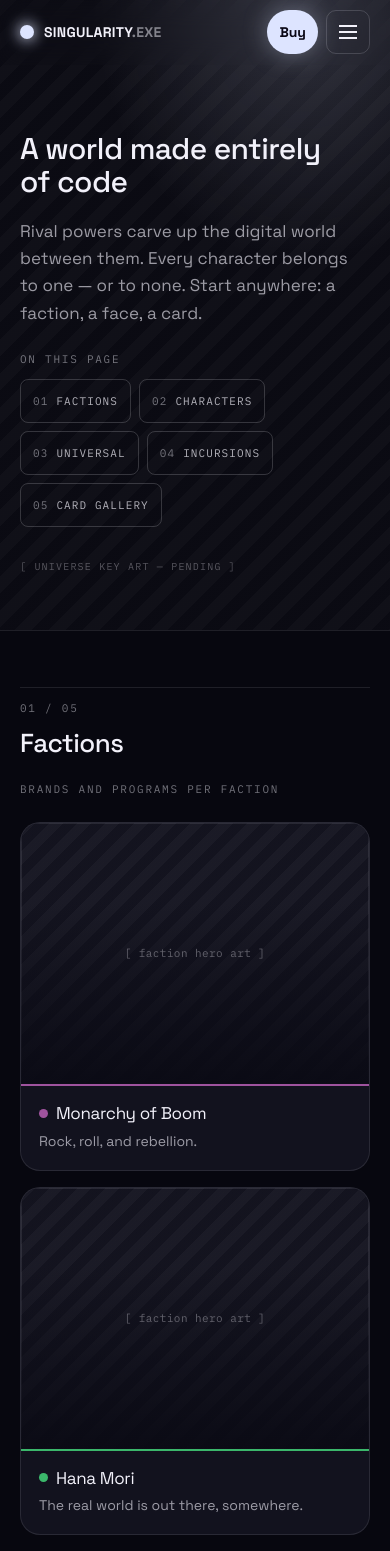
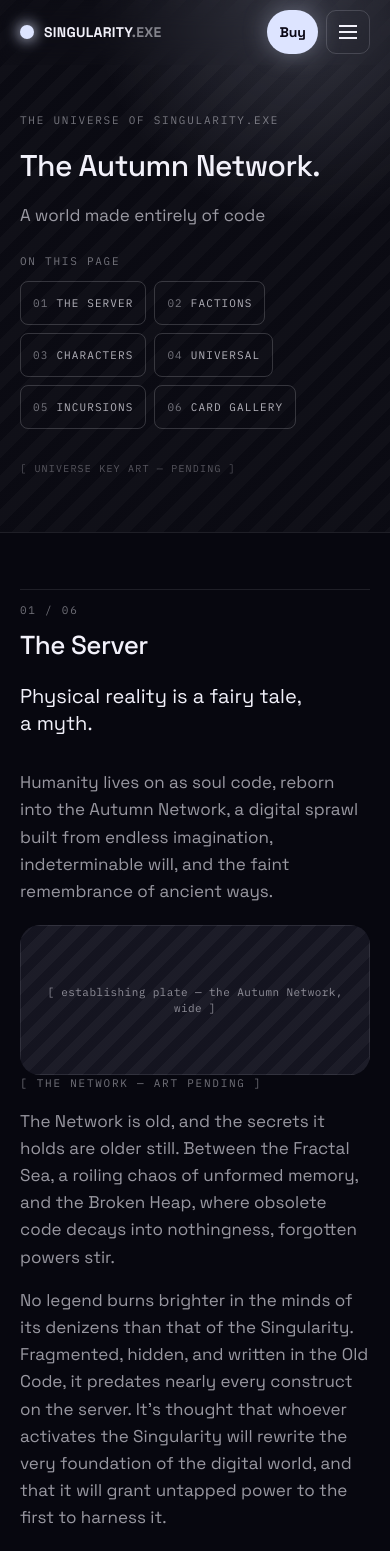
Before and after one commit to wksnders/singularity-website, a Vue app: page /universe in a window 390 px wide. Shown: the top 1551 px of the page. Built offline with nearby package versions, Linux system fonts and the light colour scheme; a web font is replaced by a local one.

Commit message:
world introduction

```diff
--- a/content/en/ui.json
+++ b/content/en/ui.json
@@ -87,16 +87,19 @@
     "artPlaceholder": "[ character art 3:4 ]",
     "factionArtPlaceholder": "[ faction hero art ]",
     "hero": {
-      "title": "A world made entirely of code",
-      "lede": "Rival powers carve up the digital world between them. Every character belongs to one — or to none. Start anywhere: a faction, a face, a card.",
-      "pending": "[ UNIVERSE KEY ART — PENDING ]"
+      "title": "The Autumn Network.",
+      "lede": "A world made entirely of code",
+      "pending": "[ UNIVERSE KEY ART — PENDING ]",
+      "kicker": "The universe of Singularity.exe"
     },
     "sections": {
+      "world": "The Server",
       "factions": "Factions",
       "characters": "Characters",
       "universal": "Universal",
       "incursions": "Incursions",
-      "cards": "Card gallery"
+      "cards": "Card gallery",
+      "lexicon": "Lexicon"
     },
     "factions": {
       "note": "Brands and programs per faction",
@@ -115,19 +118,79 @@
     },
     "universal": {
       "nameTbd": "[ area name — TBD ]",
-      "body": "Some characters answer to nobody and can be played in any faction. LuX is the one you can meet today, and she brings a small set of programs only she can use.",
+      "body": "Some characters are willing to work with any faction to get what they want. LuX is the one you can meet today, and she brings a small set of programs only she can use.",
       "exitPage": "The universal characters →",
       "exit": "How Incursions work →"
     },
     "incursions": {
       "title": "The rogue AIs answer to no faction",
-      "body": "[PLACEHOLDER — Incursions lore intro.] Each boss plays itself from its own deck and rules. Beat one and its counterpart joins your side.",
+      "body": "Each boss plays itself from its own deck and rules, and your whole table is on the same side.",
       "cta": "Enter the Incursions",
-      "exit": "Every card in the game →"
+      "exit": "Every card in the game →",
+      "heading": "Terminal Incursions",
+      "coop": "Co-op"
     },
     "cards": {
       "body": "Every program, with its rules text in full — searchable, and always the current wording.",
       "cta": "Browse every program"
+    },
+    "world": {
+      "standfirst": "Physical reality is a fairy tale, a myth.",
+      "body1": "Humanity lives on as soul code, reborn into the Autumn Network, a digital sprawl built from endless imagination, indeterminable will, and the faint remembrance of ancient ways.",
+      "body2": "The Network is old, and the secrets it holds are older still. Between the Fractal Sea, a roiling chaos of unformed memory, and the Broken Heap, where obsolete code decays into nothingness, forgotten powers stir.",
+      "body3": "No legend burns brighter in the minds of its denizens than that of the Singularity. Fragmented, hidden, and written in the Old Code, it predates nearly every construct on the server. It’s thought that whoever activates the Singularity will rewrite the very foundation of the digital world, and that it will grant untapped power to the first to harness it.",
+      "body4": "The Fragments are surfacing. Unexpected alliances are forming, and digital titans are moving in secret to assemble the pieces. Some of them seek to twist the Network into a throne. Others aim to resurrect what was lost.",
+      "body5": "But, no one can assemble the pieces alone.",
+      "closer": "Gather your allies, because your quest for power will summon enemies of its own. A new protocol is coming online. The Singularity is awakening, and when it does, the Network will never be the same.",
+      "platePlaceholder": "[ establishing plate — the Autumn Network, wide ]",
+      "platePending": "[ THE NETWORK — ART PENDING ]",
+      "relicPlaceholder": "[ a Fragment of the Singularity ]",
+      "relicPending": "[ FRAGMENT — ART PENDING ]",
+      "exit": "The four powers →",
+      "bridge": {
+        "kicker": "What you're holding",
+        "worldLabel": "In the world",
+        "tableLabel": "At the table",
+        "character": {
+          "title": "Character",
+          "world": "[placeholder]",
+          "table": "[placeholder]"
+        },
+        "program": {
+          "title": "Program",
+          "world": "[placeholder]",
+          "table": "[placeholder]"
+        },
+        "brand": {
+          "title": "Brand",
+          "world": "[placeholder]",
+          "table": "[placeholder]"
+        }
+      }
+    },
+    "lexicon": {
+      "kicker": "Lexicon",
+      "termsLabel": "terms",
+      "autumnNetwork": {
+        "title": "Autumn Network/Fall Network",
+        "body": "The world of singularity as we know it, where everyone in this game lives."
+      },
+      "soulCode": {
+        "title": "Soul code",
+        "body": "The code that contains the core of a being."
+      },
+      "oldCode": {
+        "title": "Old Code",
+        "body": "The ancient layer of the Network, written in anchient and forgotten scripts. Barely legible, and dangerous."
+      },
+      "fractalSea": {
+        "title": "The Fractal Sea",
+        "body": "Unformed memory at one edge of the world."
+      },
+      "brokenHeap": {
+        "title": "The Broken Heap",
+        "body": "Where obsolete code decays into nothingness. The other edge."
+      }
     }
   },
   "newsletter": {
@@ -1091,10 +1154,23 @@
         "label": "Card gallery"
       },
       "incursions": {
-        "label": "Incursions"
+        "label": "Terminal Incursions"
       },
       "universal": {
         "label": "Universal"
+      },
+      "world": {
+        "label": "The world"
+      },
+      "lexicon": {
+        "label": "Lexicon"
+      },
+      "newHere": {
+        "label": "New here"
+      },
+      "primer": {
+        "label": "Read the world primer →",
+        "note": "The 40-second version of where all this happens, at the top of the hub."
       }
     },
     "story": {
--- a/src/site/ia.ts
+++ b/src/site/ia.ts
@@ -51,14 +51,21 @@ const universe: IaSection = {
     {
       key: 'universe.explore',
       items: [
+        { key: 'universe.world', to: to('universe', {}, { hash: '#world' }) },
         { key: 'universe.characters', to: to('characters') },
         { key: 'universe.cards', to: to('cards') },
         { key: 'universe.incursions', to: to('incursions') },
         { key: 'universe.universal', to: to('universal') },
+        { key: 'universe.lexicon', to: to('universe', {}, { hash: '#lexicon' }) },
       ],
+    },
+    {
+      key: 'universe.newHere',
+      items: [{ key: 'universe.primer', to: to('universe', {}, { hash: '#world' }), note: true }],
     },
   ],
   jumps: [
+    { key: 'universe.world', to: to('universe', {}, { hash: '#world' }) },
     { key: 'universe.characters', to: to('characters') },
     { key: 'universe.cards', to: to('cards') },
     { key: 'universe.incursions', to: to('incursions') },
@@ -184,12 +191,14 @@ export const footerColumns: IaGroup[] = [
   {
     key: 'footer.universe',
     items: [
+      { key: 'universe.world', to: to('universe', {}, { hash: '#world' }) },
       { key: 'universe.factions', to: to('universe', {}, { hash: '#factions' }) },
       { key: 'universe.brands', to: to('brand', { brandId: 'endless-chain' }) },
       { key: 'universe.characters', to: to('characters') },
       { key: 'universe.cards', to: to('cards') },
       { key: 'universe.incursions', to: to('incursions') },
       { key: 'universe.universal', to: to('universal') },
+      { key: 'universe.lexicon', to: to('universe', {}, { hash: '#lexicon' }) },
     ],
   },
   {
--- a/src/views/UniverseView.vue
+++ b/src/views/UniverseView.vue
@@ -1,8 +1,8 @@
 <script setup lang="ts">
 /**
- * UNIVERSE HUB — five deep-linkable bands: factions · characters · universal ·
- * incursions · cards. Carries the full wayfinding kit (header index, desktop
- * scroll-spy rail, per-band marker with a copyable anchor, band feet).
+ * UNIVERSE HUB — six deep-linkable bands (world · factions · characters ·
+ * universal · incursions · cards) plus a lexicon appendix, which sits outside
+ * the numbering.
  */
 import { computed, ref } from 'vue';
 import ArtFrame from '@/components/atoms/ArtFrame.vue';
@@ -26,12 +26,39 @@ import type { FilterOption } from '@/site/filters';
 import type { SectionEntry } from '@/site/sections';
 
 const sections = computed<SectionEntry[]>(() => [
+  { id: 'world', label: t('universe.sections.world') },
   { id: 'factions', label: t('universe.sections.factions') },
   { id: 'characters', label: t('universe.sections.characters') },
   { id: 'universal', label: t('universe.sections.universal') },
   { id: 'incursions', label: t('universe.sections.incursions') },
   { id: 'cards', label: t('universe.sections.cards') },
 ]);
+
+const bridgeRows = computed(() =>
+  ['character', 'program', 'brand'].map((key) => ({
+    key,
+    title: t(`universe.world.bridge.${key}.title`),
+    world: t(`universe.world.bridge.${key}.world`),
+    table: t(`universe.world.bridge.${key}.table`),
+  })),
+);
+
+const lexicon = computed(() =>
+  [
+    'autumnNetwork',
+    'soulCode',
+    'oldCode',
+    'singularity',
+    'fragments',
+    'fractalSea',
+    'brokenHeap',
+    'rogueAi',
+  ].map((key) => ({
+    key,
+    title: t(`universe.lexicon.${key}.title`),
+    body: t(`universe.lexicon.${key}.body`),
+  })),
+);
 
 const faction = useQueryFilter('faction');
 const search = ref('');
@@ -77,6 +104,7 @@ function clearAll(): void {
 
 <template>
   <SecondaryHero glow="90% 70% at 78% 0%" :note="t('universe.hero.pending')">
+    <MonoLabel tone="faint">{{ t('universe.hero.kicker') }}</MonoLabel>
     <h1 class="universe__title">{{ t('universe.hero.title') }}</h1>
     <p class="universe__lede">{{ t('universe.hero.lede') }}</p>
     <SectionIndex :sections="sections" />
@@ -84,10 +112,61 @@ function clearAll(): void {
 
   <ScrollSpyRail :sections="sections" />
 
-  <!-- 01 · factions -->
-  <section id="factions" tabindex="-1" class="l-band">
+  <section id="world" tabindex="-1" class="l-band">
     <div class="l-wrap">
-      <SectionMarker id="factions" :index="1" :total="5" :heading="t('universe.sections.factions')" />
+      <SectionMarker id="world" :index="1" :total="6" :heading="t('universe.sections.world')" />
+      <p class="universe__standfirst">{{ t('universe.world.standfirst') }}</p>
+
+      <div class="universe__beats">
+        <p class="universe__body">{{ t('universe.world.body1') }}</p>
+
+        <ArtFrame
+          :art="null"
+          ratio="21 / 9"
+          radius="l"
+          class="universe__plate"
+          :placeholder="t('universe.world.platePlaceholder')"
+        />
+        <MonoLabel tone="faint">{{ t('universe.world.platePending') }}</MonoLabel>
+
+        <p class="universe__body">{{ t('universe.world.body2') }}</p>
+        <p class="universe__body">{{ t('universe.world.body3') }}</p>
+        <p class="universe__body">{{ t('universe.world.body4') }}</p>
+
+        <ArtFrame
+          :art="null"
+          ratio="4 / 5"
+          radius="m"
+          class="universe__relic"
+          :placeholder="t('universe.world.relicPlaceholder')"
+        />
+        <MonoLabel tone="faint">{{ t('universe.world.relicPending') }}</MonoLabel>
+
+        <p class="universe__body">{{ t('universe.world.body5') }}</p>
+      </div>
+
+      <p class="universe__closer">{{ t('universe.world.closer') }}</p>
+
+      <div class="universe__bridge">
+        <MonoLabel tone="faint">{{ t('universe.world.bridge.kicker') }}</MonoLabel>
+        <div class="l-grid universe__gap">
+          <article v-for="row in bridgeRows" :key="row.key" class="universe__bridge-row">
+            <h3 class="universe__bridge-title">{{ row.title }}</h3>
+            <MonoLabel tone="faint">{{ t('universe.world.bridge.worldLabel') }}</MonoLabel>
+            <p class="universe__bridge-body">{{ row.world }}</p>
+            <MonoLabel tone="faint">{{ t('universe.world.bridge.tableLabel') }}</MonoLabel>
+            <p class="universe__bridge-body">{{ row.table }}</p>
+          </article>
+        </div>
+      </div>
+
+      <BandFoot :to="{ hash: '#factions' }" :label="t('universe.world.exit')" />
+    </div>
+  </section>
+
+  <section id="factions" tabindex="-1" class="l-band l-band--alt l-band--line-top">
+    <div class="l-wrap">
+      <SectionMarker id="factions" :index="2" :total="6" :heading="t('universe.sections.factions')" />
       <MonoLabel tone="faint">{{ t('universe.factions.note') }}</MonoLabel>
       <div class="l-grid universe__gap">
         <FactionTile
@@ -101,13 +180,12 @@ function clearAll(): void {
     </div>
   </section>
 
-  <!-- 02 · characters -->
-  <section id="characters" tabindex="-1" class="l-band l-band--alt l-band--line-top">
+  <section id="characters" tabindex="-1" class="l-band l-band--line-top">
     <div class="l-wrap">
       <SectionMarker
         id="characters"
-        :index="2"
-        :total="5"
+        :index="3"
+        :total="6"
         :heading="t('universe.sections.characters')"
       />
       <MonoLabel tone="faint">{{ t('universe.characters.note') }}</MonoLabel>
@@ -162,13 +240,12 @@ function clearAll(): void {
     </div>
   </section>
 
-  <!-- 03 · universal -->
-  <section id="universal" tabindex="-1" class="l-band">
+  <section id="universal" tabindex="-1" class="l-band l-band--alt l-band--line-top">
     <div class="l-wrap">
       <SectionMarker
         id="universal"
-        :index="3"
-        :total="5"
+        :index="4"
+        :total="6"
         :heading="t('universe.sections.universal')"
       />
       <MonoLabel tone="faint">{{ t('universe.universal.nameTbd') }}</MonoLabel>
@@ -195,17 +272,16 @@ function clearAll(): void {
     </div>
   </section>
 
-  <!-- 04 · incursions -->
   <section id="incursions" tabindex="-1" class="l-band l-band--line-top universe__threat">
     <div class="l-wrap">
       <SectionMarker
         id="incursions"
-        :index="4"
-        :total="5"
-        :heading="t('universe.sections.incursions')"
+        :index="5"
+        :total="6"
+        :heading="t('universe.incursions.heading')"
       />
       <span class="universe__badge">
-        {{ t('ia.universe.incursions.label') }} · {{ game.incursionsPlayers }}
+        {{ t('universe.incursions.coop') }} · {{ game.incursionsPlayers }}
         {{ t('home.incursions.players') }}
       </span>
       <h3 class="universe__h3">{{ t('universe.incursions.title') }}</h3>
@@ -217,10 +293,9 @@ function clearAll(): void {
     </div>
   </section>
 
-  <!-- 05 · card gallery -->
   <section id="cards" tabindex="-1" class="l-band l-band--alt l-band--line-top">
     <div class="l-wrap">
-      <SectionMarker id="cards" :index="5" :total="5" :heading="t('universe.sections.cards')" />
+      <SectionMarker id="cards" :index="6" :total="6" :heading="t('universe.sections.cards')" />
       <div class="l-split">
         <div class="l-split__main">
           <p class="universe__body">{{ t('universe.cards.body') }}</p>
@@ -237,6 +312,23 @@ function clearAll(): void {
           />
         </div>
       </div>
+    </div>
+  </section>
+
+  <section id="lexicon" tabindex="-1" class="l-band l-band--line-top">
+    <div class="l-wrap">
+      <MonoLabel tone="faint">
+        {{ t('universe.lexicon.kicker') }} · {{ lexicon.length }}
+        {{ t('universe.lexicon.termsLabel') }}
+      </MonoLabel>
+      <h2 class="universe__h2">{{ t('universe.sections.lexicon') }}</h2>
+
+      <dl class="l-grid universe__gap">
+        <div v-for="term in lexicon" :key="term.key" class="universe__term">
+          <dt class="universe__term-title">{{ term.title }}</dt>
+          <dd class="universe__term-body">{{ term.body }}</dd>
+        </div>
+      </dl>
     </div>
   </section>
 </template>
@@ -263,10 +355,73 @@ function clearAll(): void {
   color: var(--color-ink-soft);
 }
 
+.universe__h2 {
+  margin-top: var(--space-3);
+  font-size: clamp(1.5rem, 3.8vw, 2.25rem);
+}
+
 .universe__h3 {
   margin-top: var(--space-4);
   font-size: clamp(1.375rem, 3.4vw, 2rem);
   max-width: 24ch;
+}
+
+.universe__standfirst {
+  max-width: 40ch;
+  font-size: clamp(1.25rem, 3vw, 1.75rem);
+  line-height: 1.35;
+  color: var(--color-ink);
+}
+
+.universe__beats {
+  margin-top: var(--space-8);
+}
+
+.universe__plate,
+.universe__relic {
+  margin-top: var(--space-5);
+}
+
+.universe__relic {
+  max-width: 320px;
+}
+
+.universe__closer {
+  margin-top: var(--space-7);
+  max-width: 40ch;
+  font-size: var(--size-body-l);
+  line-height: 1.5;
+  color: var(--color-ink);
+}
+
+.universe__bridge {
+  margin-top: var(--space-10);
+  padding-top: var(--space-6);
+  border-top: 1px solid var(--color-line);
+}
+
+.universe__bridge-row {
+  padding: var(--space-5);
+  border: 1px solid var(--color-line);
+  border-radius: var(--radius-m);
+  background: var(--color-surface-raised);
+}
+
+.universe__bridge-title {
+  margin-bottom: var(--space-4);
+  font-size: var(--size-body-l);
+}
+
+.universe__bridge-body {
+  margin-top: var(--space-2);
+  margin-bottom: var(--space-4);
+  font-size: var(--size-body);
+  line-height: 1.6;
+  color: var(--color-ink-soft);
+}
+
+.universe__bridge-body:last-child {
+  margin-bottom: 0;
 }
 
 .universe__gap {
@@ -305,4 +460,21 @@ function clearAll(): void {
   gap: var(--space-3);
   align-content: start;
 }
+
+.universe__term {
+  padding-top: var(--space-4);
+  border-top: 1px solid var(--color-line);
+}
+
+.universe__term-title {
+  font-size: var(--size-body-l);
+  color: var(--color-ink);
+}
+
+.universe__term-body {
+  margin: var(--space-2) 0 0;
+  font-size: var(--size-body);
+  line-height: 1.6;
+  color: var(--color-ink-soft);
+}
 </style>
```
